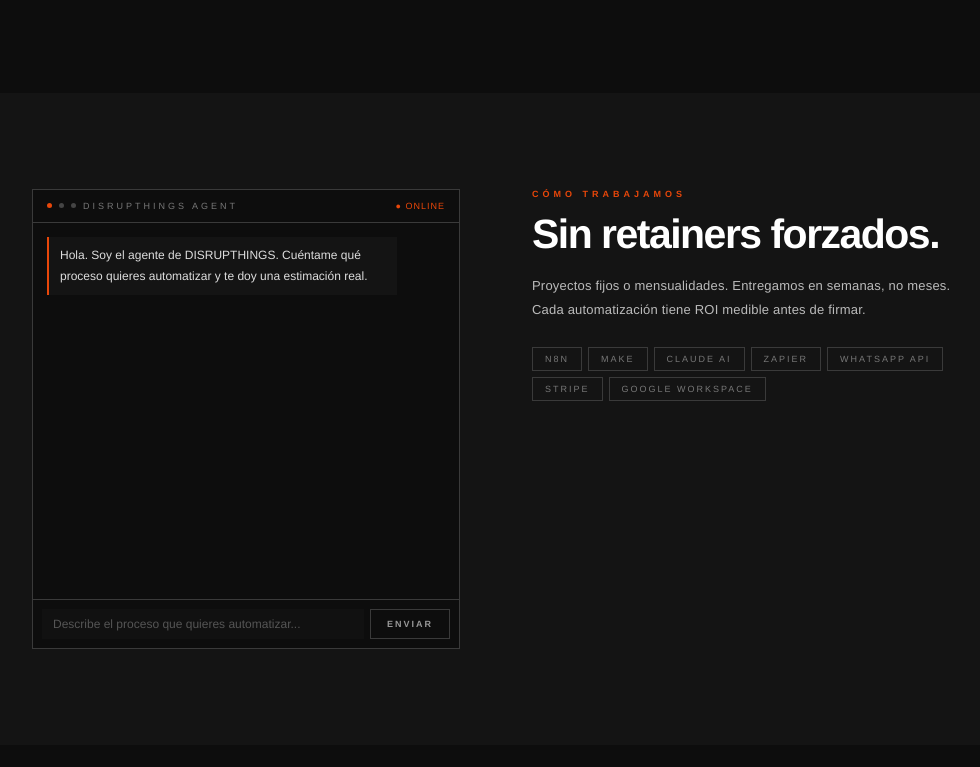
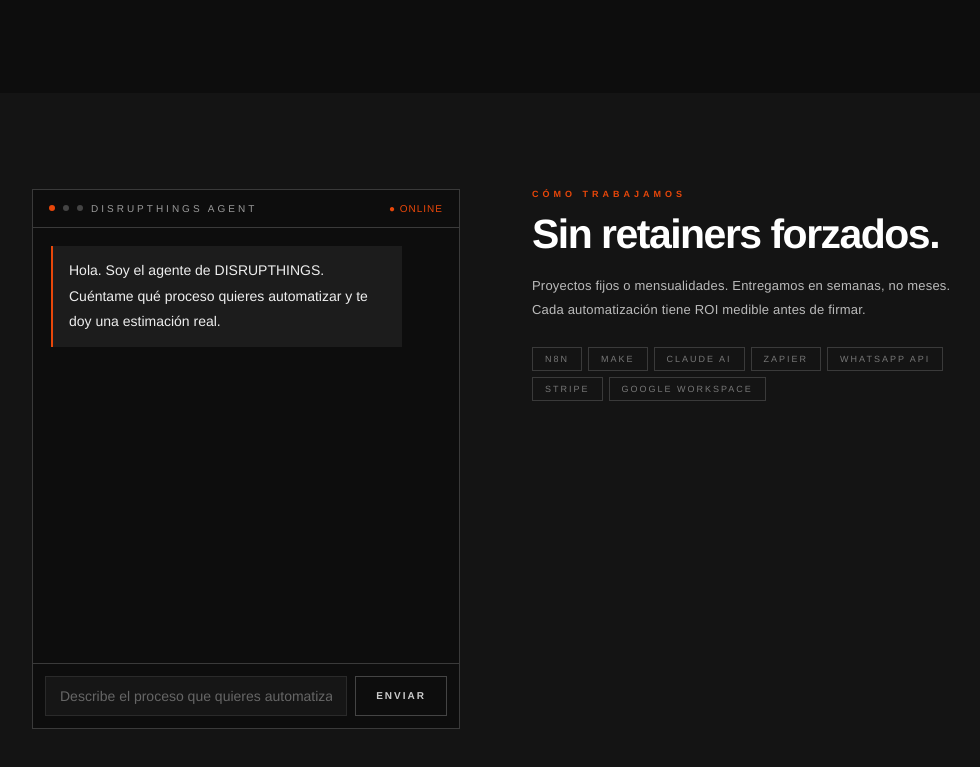
Before and after one commit to disruptingshit-ai/disruptingshit-ai.github.io, a plain HTML site: page index.html in a window 1280 px wide. Shown: the part 2511-3278 px from the top of the page, without its empty margins (144-1124 px from the left). Drawn offline with nearby package versions, Linux system fonts and the light colour scheme; a web font is replaced by a local one.

Commit message:
Update index.html

```diff
--- a/index.html
+++ b/index.html
@@ -144,32 +144,33 @@
   .industries-stat       { font-size: 52px; font-weight: 900; color: var(--orange); line-height: 1; margin-bottom: 6px; letter-spacing: -2px; }
   /* ↓ FIX: stat-label de #888 a #BBBBBB */
   .industries-stat-label { font-size: 12px; color: #BBBBBB; letter-spacing: 1px; text-transform: uppercase; margin-bottom: 28px; line-height: 1.9; font-weight: 400; }
-  /* ↓ FIX: quote reescrita y color de #555 a #888 (más legible) */
-  .industries-quote { font-size: 14px; line-height: 1.9; color: #888; font-weight: 300; font-style: italic; }
+  /* ↓ FIX: quote — sin italic, más grande, borde naranja izquierdo */
+  .industries-quote { font-size: 15px; line-height: 1.9; color: #AAAAAA; font-weight: 400; font-style: normal; border-left: 2px solid var(--orange); padding-left: 16px; }
 
   /* ── PRICING / CHAT ── */
   #pricing { background: var(--surface); }
   .pricing-layout { display: grid; grid-template-columns: 1fr 1fr; gap: 72px; }
-  .chat-container { background: var(--black); border: 1px solid var(--dim); height: 460px; display: flex; flex-direction: column; }
-  .chat-header    { padding: 11px 14px; border-bottom: 1px solid var(--dim); display: flex; align-items: center; gap: 7px; }
-  .chat-dot       { width: 5px; height: 5px; border-radius: 50%; }
-  .chat-title     { font-size: 9px; letter-spacing: 3px; color: #777; text-transform: uppercase; flex: 1; font-weight: 500; }
-  .chat-status    { font-size: 9px; color: var(--orange); letter-spacing: 1px; font-weight: 500; }
-  .chat-messages  { flex: 1; overflow-y: auto; padding: 14px; display: flex; flex-direction: column; gap: 9px; }
-  .chat-messages::-webkit-scrollbar { width: 1px; }
+  .chat-container { background: var(--black); border: 1px solid var(--dim); height: 540px; display: flex; flex-direction: column; }
+  .chat-header    { padding: 13px 16px; border-bottom: 1px solid var(--dim); display: flex; align-items: center; gap: 8px; }
+  .chat-dot       { width: 6px; height: 6px; border-radius: 50%; }
+  .chat-title     { font-size: 10px; letter-spacing: 3px; color: #999; text-transform: uppercase; flex: 1; font-weight: 500; }
+  .chat-status    { font-size: 10px; color: var(--orange); letter-spacing: 1px; font-weight: 500; }
+  .chat-messages  { flex: 1; overflow-y: auto; padding: 18px; display: flex; flex-direction: column; gap: 12px; }
+  .chat-messages::-webkit-scrollbar { width: 2px; }
   .chat-messages::-webkit-scrollbar-thumb { background: var(--dim); }
-  .msg { max-width: 88%; font-size: 12px; line-height: 1.75; padding: 8px 11px; font-weight: 300; }
-  .msg.bot  { background: var(--surface); color: #DDDDDD; border-left: 2px solid var(--orange); align-self: flex-start; }
-  .msg.user { background: #1A1A1A; color: #BBBBBB; align-self: flex-end; border-right: 1px solid var(--dim); }
+  .msg { max-width: 90%; font-size: 14px; line-height: 1.85; padding: 12px 16px; font-weight: 300; }
+  .msg.bot  { background: #1C1C1C; color: #EEEEEE; border-left: 2px solid var(--orange); align-self: flex-start; }
+  .msg.user { background: #222222; color: #DDDDDD; align-self: flex-end; border-right: 2px solid #444; }
   .msg.bot a { color: var(--orange); text-decoration: none; border-bottom: 1px solid rgba(232,71,10,0.4); transition: border-color 0.2s; }
   .msg.bot a:hover { border-bottom-color: var(--orange); }
-  .typing-dots span { display: inline-block; width: 4px; height: 4px; border-radius: 50%; background: var(--orange); margin: 0 2px; animation: blink 1.2s infinite; }
+  .typing-dots span { display: inline-block; width: 5px; height: 5px; border-radius: 50%; background: var(--orange); margin: 0 2px; animation: blink 1.2s infinite; }
   .typing-dots span:nth-child(2) { animation-delay: 0.2s; }
   .typing-dots span:nth-child(3) { animation-delay: 0.4s; }
-  .chat-input-area { padding: 9px; border-top: 1px solid var(--dim); display: flex; gap: 6px; }
-  .chat-input { flex: 1; background: #111; border: none; color: var(--light); padding: 8px 11px; font-size: 12px; font-family: inherit; font-weight: 300; outline: none; }
-  .chat-input::placeholder { color: #555; }
-  .chat-send { background: none; border: 1px solid var(--dim); color: #999; padding: 8px 16px; font-size: 9px; letter-spacing: 2px; text-transform: uppercase; cursor: pointer; font-family: inherit; transition: all 0.2s; font-weight: 600; }
+  .chat-input-area { padding: 12px; border-top: 1px solid var(--dim); display: flex; gap: 8px; }
+  .chat-input { flex: 1; background: #161616; border: 1px solid #2A2A2A; color: #EEEEEE; padding: 11px 14px; font-size: 14px; font-family: inherit; font-weight: 300; outline: none; transition: border-color 0.2s; }
+  .chat-input:focus { border-color: var(--orange); }
+  .chat-input::placeholder { color: #666; }
+  .chat-send { background: none; border: 1px solid #444; color: #CCCCCC; padding: 11px 20px; font-size: 10px; letter-spacing: 2px; text-transform: uppercase; cursor: pointer; font-family: inherit; transition: all 0.2s; font-weight: 600; }
   .chat-send:hover { border-color: var(--orange); color: var(--orange); }
   .chat-send:disabled { opacity: 0.3; cursor: not-allowed; }
   .chat-input:disabled { opacity: 0.5; }
```
